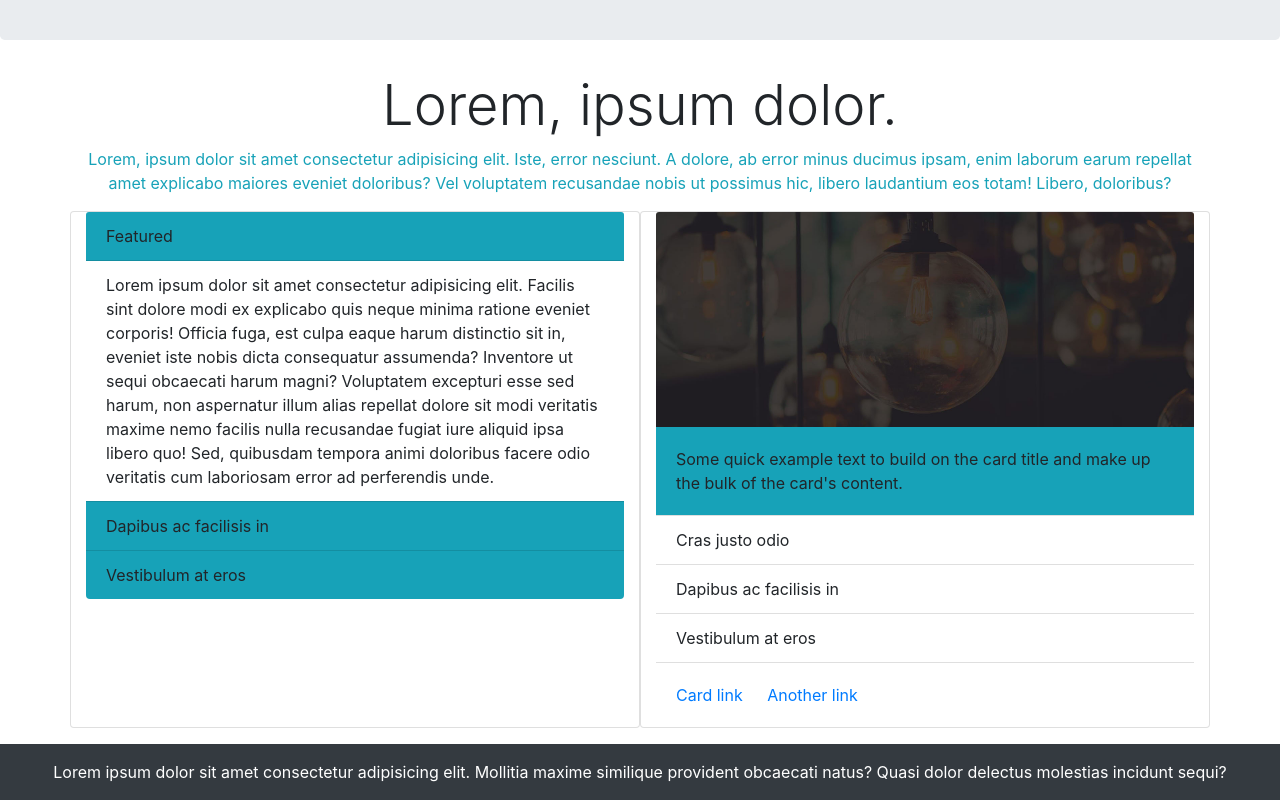
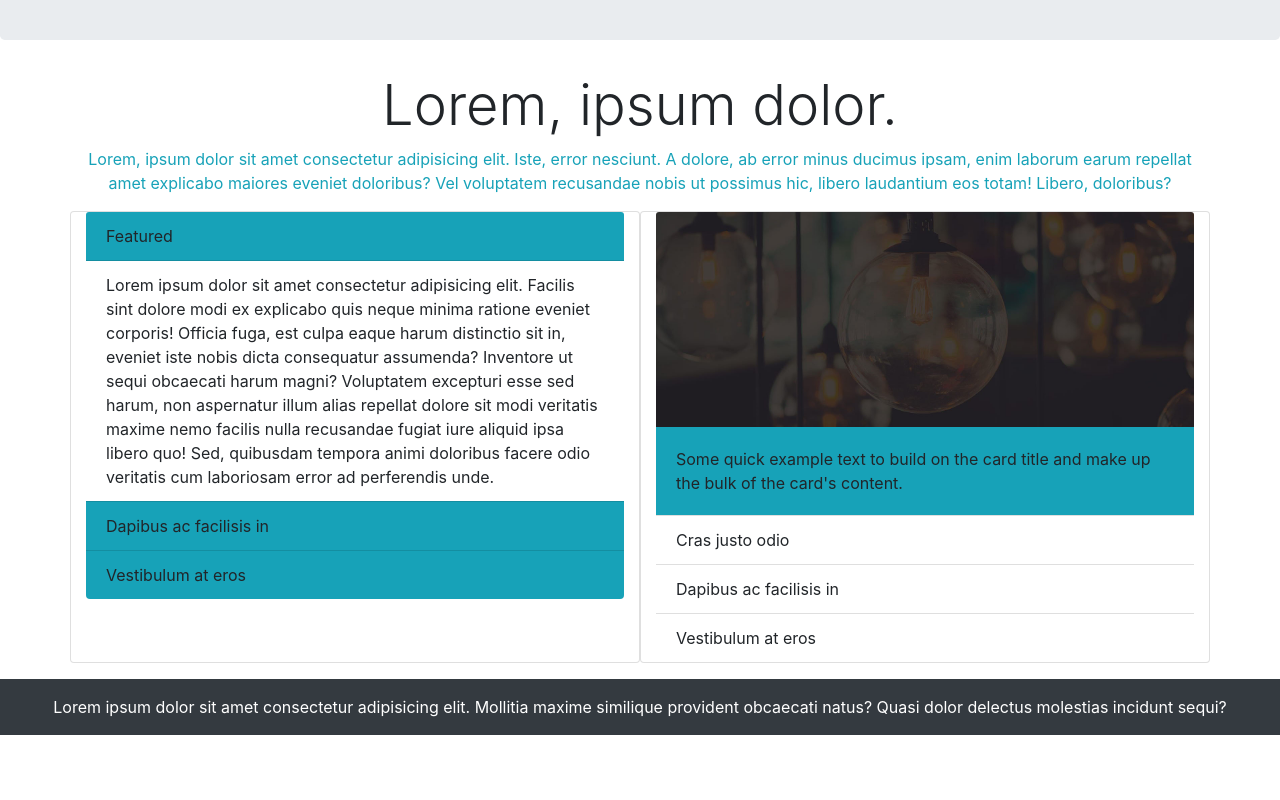
Before and after one commit to EnriqueEstradaPalomares/MovilesP4, a plain HTML site: page practica B4.html in a window 1280 px wide. Shown: the part 1341-2141 px from the top of the page. After the commit the page ends 2076 px from the top, so only its background shows below. Drawn offline with nearby package versions, Linux system fonts and the light colour scheme.

Commit message:
Corregido y completado

```diff
--- a/practica B4.html
+++ b/practica B4.html
@@ -165,10 +165,6 @@
                     <li class="list-group-item">Dapibus ac facilisis in</li>
                     <li class="list-group-item">Vestibulum at eros</li>
                 </ul>
-                <div class="card-body">
-                    <a href="#" class="card-link">Card link</a>
-                    <a href="#" class="card-link">Another link</a>
-                </div>
             </div>
         </div>
     </div>
```
